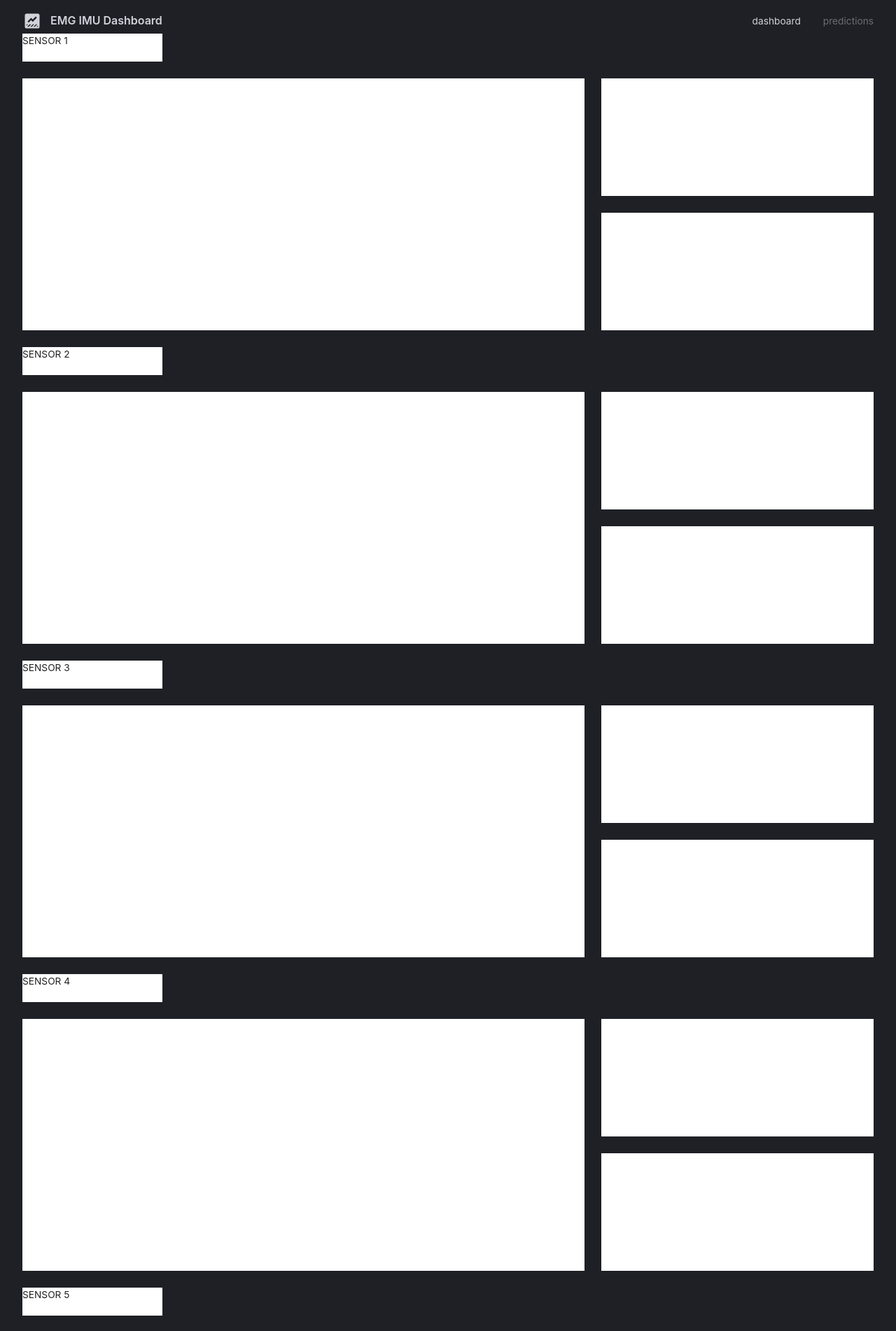
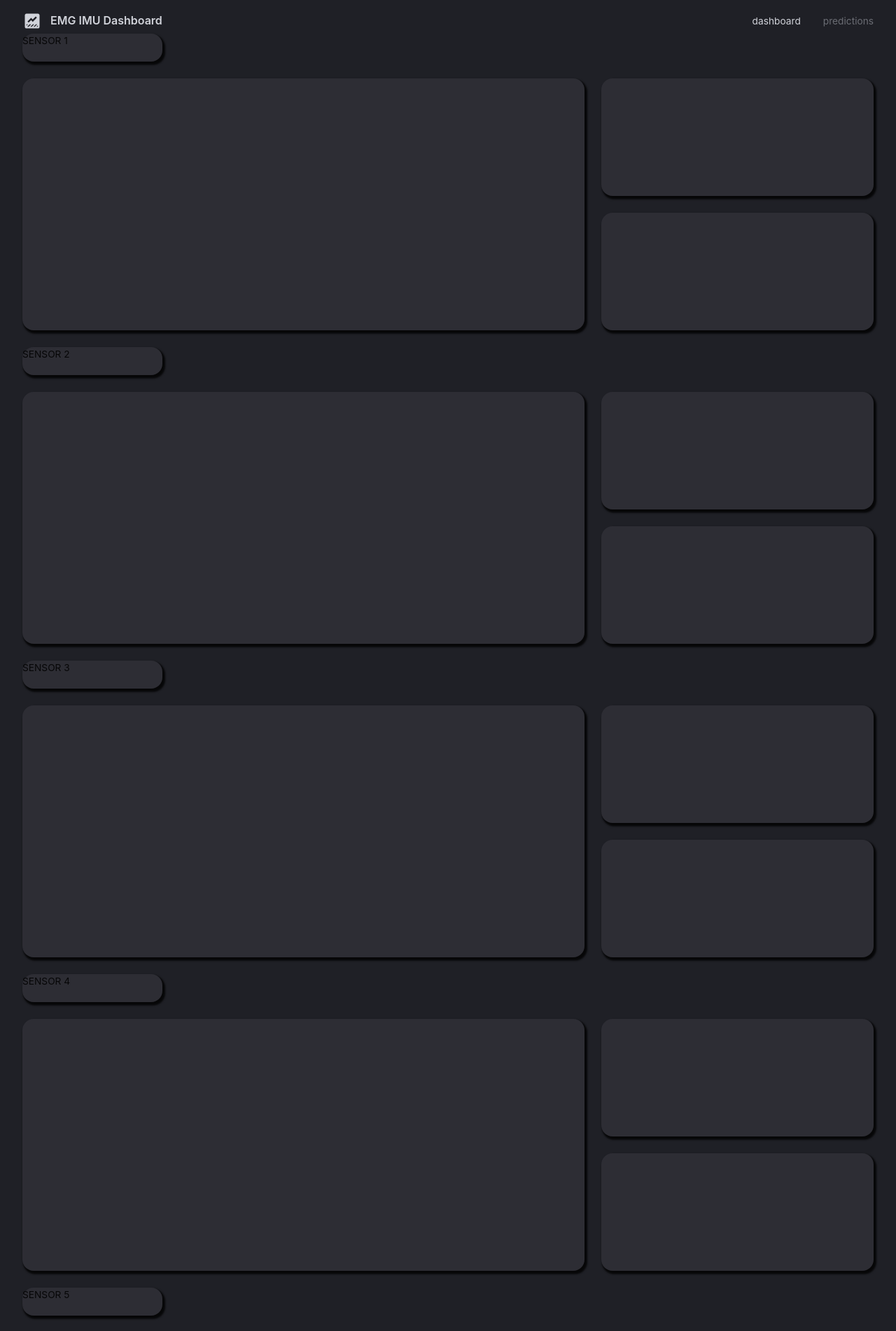
Before and after one commit to stevenc15/SD1-project, a React (Vite) app in the folder frontend/: page / in a window 1280 px wide. Shown: the top 1902 px of the page at 70% size. Built offline with nearby package versions, Linux system fonts and the light colour scheme; no server answers.

Commit message:
Dashboard set up, row components, color palette extended

```diff
--- a/frontend/src/scenes/dashboard/Row1.tsx
+++ b/frontend/src/scenes/dashboard/Row1.tsx
@@ -9,9 +9,9 @@ type Props = {}
 const Row1 = (props: Props) => {
   return (
     <>
-        <DashboardBox gridArea="a">Sensor 1 Data </DashboardBox>
-        <DashboardBox gridArea="b"><LiveChart /> <StaticGraph /></DashboardBox>
-        <DashboardBox gridArea="c"> <SampleData></SampleData></DashboardBox>
+        <DashboardBox gridArea="a"></DashboardBox>
+        <DashboardBox gridArea="b">{/*<LiveChart /> <StaticGraph />*/}</DashboardBox>
+        <DashboardBox gridArea="c"> {/*<SampleData></SampleData>*/}</DashboardBox>
     </>
   )
 }
--- a/frontend/src/scenes/dashboard/Row2.tsx
+++ b/frontend/src/scenes/dashboard/Row2.tsx
@@ -6,9 +6,9 @@ type Props = {}
 const Row2 = (props: Props) => {
   return (
     <>
-    <DashboardBox  gridArea="d"></DashboardBox>
-    <DashboardBox  gridArea="d"></DashboardBox>
-    <DashboardBox  gridArea="d"></DashboardBox>
+      <DashboardBox gridArea="d"></DashboardBox>
+      <DashboardBox gridArea="e"></DashboardBox>
+      <DashboardBox gridArea="f"></DashboardBox>
     </>
   )
 }
--- a/frontend/src/scenes/dashboard/Row3.tsx
+++ b/frontend/src/scenes/dashboard/Row3.tsx
@@ -3,13 +3,12 @@ import React from 'react'
 
 type Props = {}
 
-function Row3({}: Props) {
+function Row3(props: Props) {
   return (
     <>
-        <DashboardBox  gridArea="g"></DashboardBox>
-        <DashboardBox  gridArea="h"></DashboardBox>
-        <DashboardBox  gridArea="i"></DashboardBox>
-        <DashboardBox  gridArea="j"></DashboardBox>
+      <DashboardBox gridArea="i"> </DashboardBox>
+      <DashboardBox gridArea="j"> </DashboardBox>
+      <DashboardBox gridArea="k"> </DashboardBox>
     </>
   )
 }
--- /dev/null
+++ b/frontend/src/scenes/dashboard/Row4.tsx
@@ -0,0 +1,16 @@
+import DashboardBox from '@/components/DashboardBox'
+import React from 'react'
+
+type Props = {}
+
+const Row4 = (props: Props) => {
+  return (
+    <>
+        <DashboardBox gridArea="m"> </DashboardBox>
+        <DashboardBox gridArea="n"> </DashboardBox>
+        <DashboardBox gridArea="o"> </DashboardBox>
+    </>
+  )
+}
+
+export default Row4
--- /dev/null
+++ b/frontend/src/scenes/dashboard/Row5.tsx
@@ -0,0 +1,16 @@
+import DashboardBox from '@/components/DashboardBox'
+import React from 'react'
+
+type Props = {}
+
+const Row5 = (props: Props) => {
+  return (
+    <>
+        <DashboardBox gridArea="q"> </DashboardBox>
+        <DashboardBox gridArea="r"> </DashboardBox>
+        <DashboardBox gridArea="s"> </DashboardBox>
+    </>
+  )
+}
+
+export default Row5
--- /dev/null
+++ b/frontend/src/scenes/dashboard/Row6.tsx
@@ -0,0 +1,16 @@
+import DashboardBox from '@/components/DashboardBox'
+import React from 'react'
+
+type Props = {}
+
+const Row6 = (props: Props) => {
+  return (
+    <>
+        <DashboardBox gridArea="u"> </DashboardBox>
+        <DashboardBox gridArea="v"> </DashboardBox>
+        <DashboardBox gridArea="w"> </DashboardBox>
+    </>
+  )
+}
+
+export default Row6
--- a/frontend/src/scenes/dashboard/index.tsx
+++ b/frontend/src/scenes/dashboard/index.tsx
@@ -3,6 +3,10 @@ import Row1 from './Row1';
 import Row2 from './Row2';
 import Row3 from './Row3';
 import FlexBetween from '@/components/FlexBetween';
+import DashboardBox from '@/components/DashboardBox';
+import Row4 from './Row4';
+import Row5 from './Row5';
+import Row6 from './Row6';
 
 const gridTemplateLargeScreens = `
     "z z z"
@@ -61,6 +65,9 @@ const gridTemplateLargeScreens = `
 `;
 
 const gridTemplateSmallScreens = `
+    "z"
+    "a"
+    "a"
     "a"
     "a"
     "a"
@@ -68,29 +75,74 @@ const gridTemplateSmallScreens = `
     "b"
     "b"
     "b"
-    "b"
     "c"
     "c"
     "c"
+    "g"
+    "d"
+    "d"
+    "d"
     "d"
     "d"
     "d"
     "e"
     "e"
+    "e"
     "f"
     "f"
     "f"
-    "g"
-    "g"
-    "g"
     "h"
-    "h"
-    "h"
-    "h"
+    "i"
+    "i"
+    "i"
+    "i"
     "i"
     "i"
     "j"
     "j"
+    "j"
+    "k"
+    "k"
+    "k"
+    "l"
+    "m"
+    "m"
+    "m"
+    "m"
+    "m"
+    "m"
+    "n"
+    "n"
+    "n"
+    "o"
+    "o"
+    "o"
+    "p"
+    "q"
+    "q"
+    "q"
+    "q"
+    "q"
+    "q"
+    "r"
+    "r"
+    "r"
+    "s"
+    "s"
+    "s"
+    "t"
+    "u"
+    "u"
+    "u"
+    "u"
+    "u"
+    "u"
+    "v"
+    "v"
+    "v"
+    "w"
+    "w"
+    "w"
 `;
 
 const Dashboard = () => {
@@ -111,37 +163,18 @@ const Dashboard = () => {
             gridAutoRows: "80px",
             gridTemplateAreas: gridTemplateSmallScreens,
         }}>
-            <Box backgroundColor="#fff" gridArea="z" width="200px">SENSOR 1</Box>
-            <Box backgroundColor="#fff" gridArea="a"></Box>
-            <Box backgroundColor="#fff" gridArea="b"></Box>
-            <Box backgroundColor="#fff" gridArea="c"></Box>
-            <Box backgroundColor="#fff" gridArea="d"></Box>
-            <Box backgroundColor="#fff" gridArea="e"></Box>
-            <Box backgroundColor="#fff" gridArea="f"></Box>
-            <Box backgroundColor="#fff" gridArea="g" width="200px">SENSOR 2</Box>
-            <Box backgroundColor="#fff" gridArea="h" width="200px">SENSOR 3 </Box>
-            <Box backgroundColor="#fff" gridArea="i"> </Box>
-            <Box backgroundColor="#fff" gridArea="j"> </Box>
-            <Box backgroundColor="#fff" gridArea="k"> </Box>
-            <Box backgroundColor="#fff" gridArea="l" width="200px">SENSOR 4 </Box>
-            <Box backgroundColor="#fff" gridArea="m"> </Box>
-            <Box backgroundColor="#fff" gridArea="n"> </Box>
-            <Box backgroundColor="#fff" gridArea="o"> </Box>
-            <Box backgroundColor="#fff" gridArea="p" width="200px">SENSOR 5 </Box>
-            <Box backgroundColor="#fff" gridArea="q"> </Box>
-            <Box backgroundColor="#fff" gridArea="r"> </Box>
-            <Box backgroundColor="#fff" gridArea="s"> </Box>
-            <Box backgroundColor="#fff" gridArea="t" width="200px">SENSOR 6 </Box>
-            <Box backgroundColor="#fff" gridArea="u"> </Box>
-            <Box backgroundColor="#fff" gridArea="v"> </Box>
-            <Box backgroundColor="#fff" gridArea="w"> </Box>
-
-            {/* <Box backgroundColor="#fff" gridArea="h"></Box> }
-            <Box backgroundColor="#fff" gridArea="i"></Box>
-            <Box backgroundColor="#fff" gridArea="j"></Box> }
-            {/* <Row1/> */}
-            {/* <Row2/>
-            <Row3/> */}
+            <DashboardBox gridArea="z" width="200px">SENSOR 1 </DashboardBox>
+            <Row1></Row1>
+            <DashboardBox gridArea="g" width="200px">SENSOR 2</DashboardBox>
+            <Row2></Row2>
+            <DashboardBox gridArea="h" width="200px">SENSOR 3 </DashboardBox>
+            <Row3></Row3>
+            <DashboardBox gridArea="l" width="200px">SENSOR 4 </DashboardBox>
+            <Row4></Row4>
+            <DashboardBox gridArea="p" width="200px">SENSOR 5 </DashboardBox>
+            <Row5></Row5>
+            <DashboardBox gridArea="t" width="200px">SENSOR 6 </DashboardBox>
+            <Row6></Row6>
         </Box>
   )
 }
--- a/frontend/src/theme.ts
+++ b/frontend/src/theme.ts
@@ -11,6 +11,26 @@ export const tokens = {
       700: "#6b6d74",
       800: "#48494e",
       900: "#242427",
+    },
+    sky: {
+      200: "#bae6fd",
+      300: "#7dd3fc",
+      400: "#38bdf8",
+      500: "#0ea5e9",
+      600: "#0284c7",
+      700: "#0369a1",
+      800: "#075985",
+      900: "#0c4a6e",
+    },
+    emerald: {
+      200: "#a7f3d0",
+      300: "#6ee7b7",
+      400: "#34d399",
+      500: "#10b981",
+      600: "#059669",
+      700: "#047857",
+      800: "#065f46",
+      900: "#064e3b"
     },
     primary: {
       // light green
@@ -65,6 +85,12 @@ export const tokens = {
         ...tokens.grey,
         main: tokens.grey[500],
       },
+      emerald: {
+        ...tokens.emerald
+      },
+      sky: {
+        ...tokens.sky
+      },
       background: {
         default: tokens.background.main,
         light: tokens.background.light,
```
